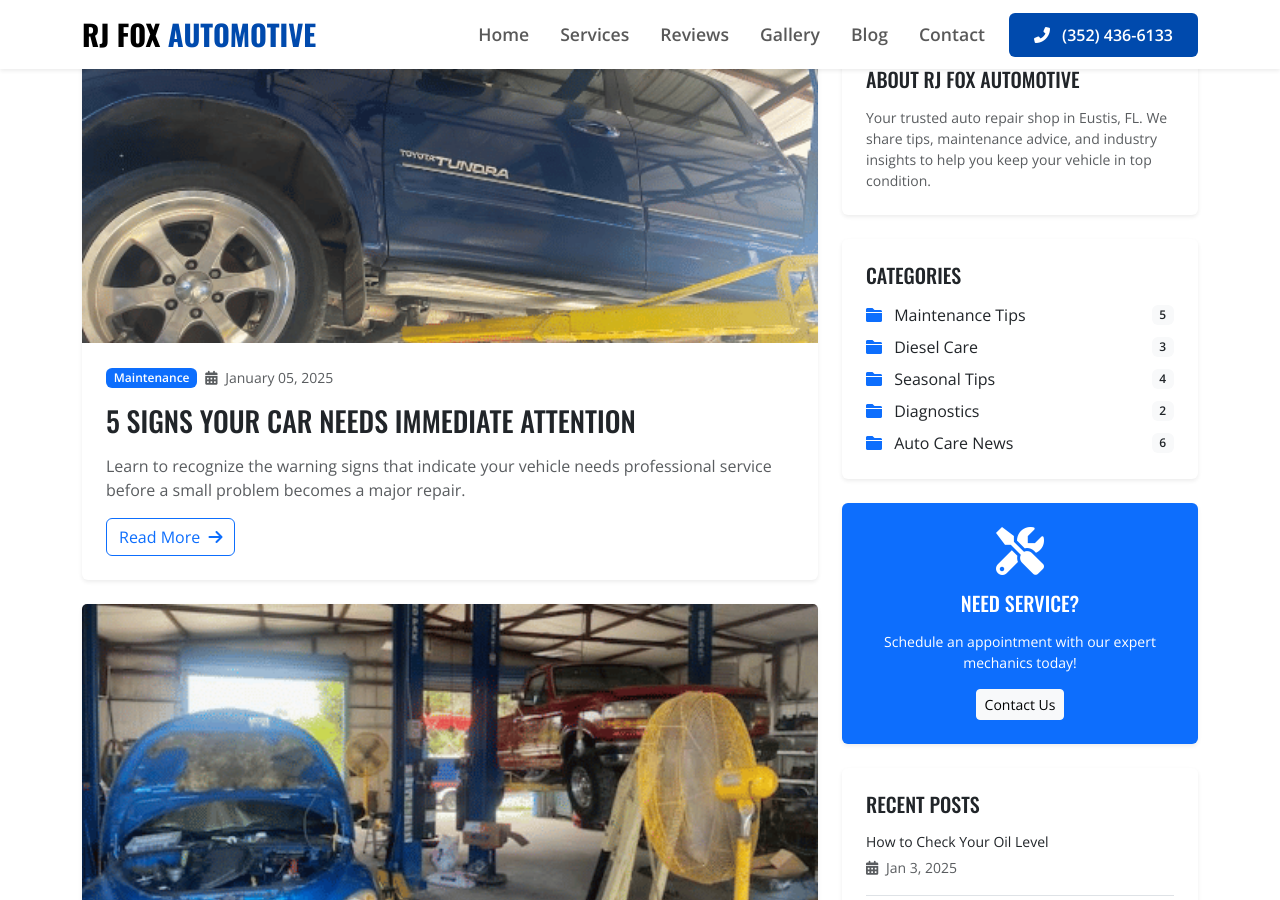
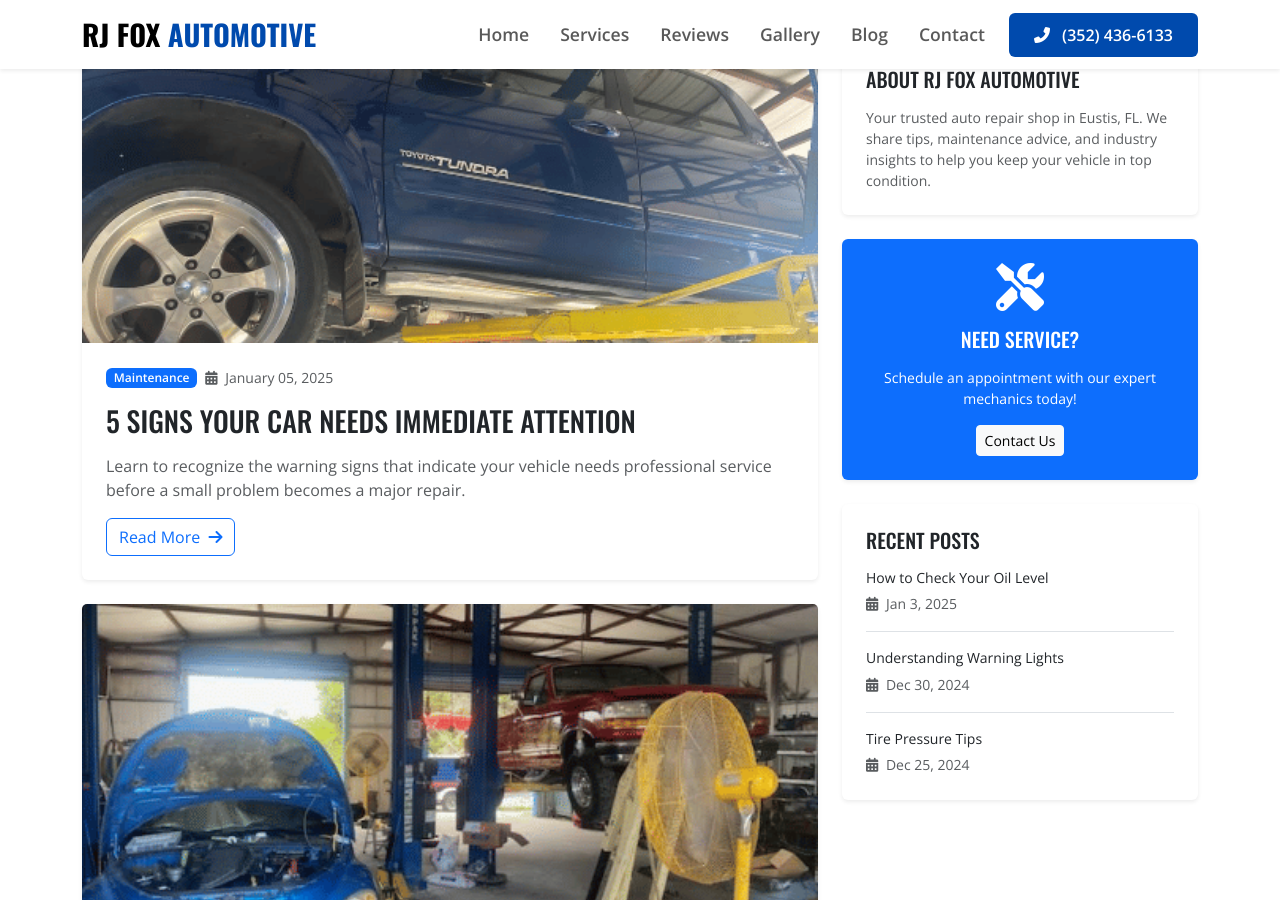
Before and after one commit to JamesBrownR/RJ-Fox-Automotive, a Jekyll site: the page built from blog/index.html, in a window 1280 px wide and 900 px high, scrolled down 646 px. Built offline with Jekyll 4.4.1, drawn with Linux system fonts in a browser that asks for light colours.

Commit message:
Update index.html

```diff
--- a/blog/index.html
+++ b/blog/index.html
@@ -85,44 +85,7 @@ title: Blog
                     </div>
                 </div>
 
-                <!-- Categories Widget -->
-                <div class="card border-0 shadow-sm mb-4">
-                    <div class="card-body p-4">
-                        <h5 class="card-title mb-3">Categories</h5>
-                        <ul class="list-unstyled mb-0">
-                            <li class="mb-2">
-                                <a href="#" class="text-dark text-decoration-none d-flex justify-content-between align-items-center">
-                                    <span><i class="fas fa-folder text-primary me-2"></i> Maintenance Tips</span>
-                                    <span class="badge bg-light text-dark">5</span>
-                                </a>
-                            </li>
-                            <li class="mb-2">
-                                <a href="#" class="text-dark text-decoration-none d-flex justify-content-between align-items-center">
-                                    <span><i class="fas fa-folder text-primary me-2"></i> Diesel Care</span>
-                                    <span class="badge bg-light text-dark">3</span>
-                                </a>
-                            </li>
-                            <li class="mb-2">
-                                <a href="#" class="text-dark text-decoration-none d-flex justify-content-between align-items-center">
-                                    <span><i class="fas fa-folder text-primary me-2"></i> Seasonal Tips</span>
-                                    <span class="badge bg-light text-dark">4</span>
-                                </a>
-                            </li>
-                            <li class="mb-2">
-                                <a href="#" class="text-dark text-decoration-none d-flex justify-content-between align-items-center">
-                                    <span><i class="fas fa-folder text-primary me-2"></i> Diagnostics</span>
-                                    <span class="badge bg-light text-dark">2</span>
-                                </a>
-                            </li>
-                            <li>
-                                <a href="#" class="text-dark text-decoration-none d-flex justify-content-between align-items-center">
-                                    <span><i class="fas fa-folder text-primary me-2"></i> Auto Care News</span>
-                                    <span class="badge bg-light text-dark">6</span>
-                                </a>
-                            </li>
-                        </ul>
-                    </div>
-                </div>
+
 
                 <!-- Call to Action Widget -->
                 <div class="card border-0 shadow-sm bg-primary text-white mb-4">
```
